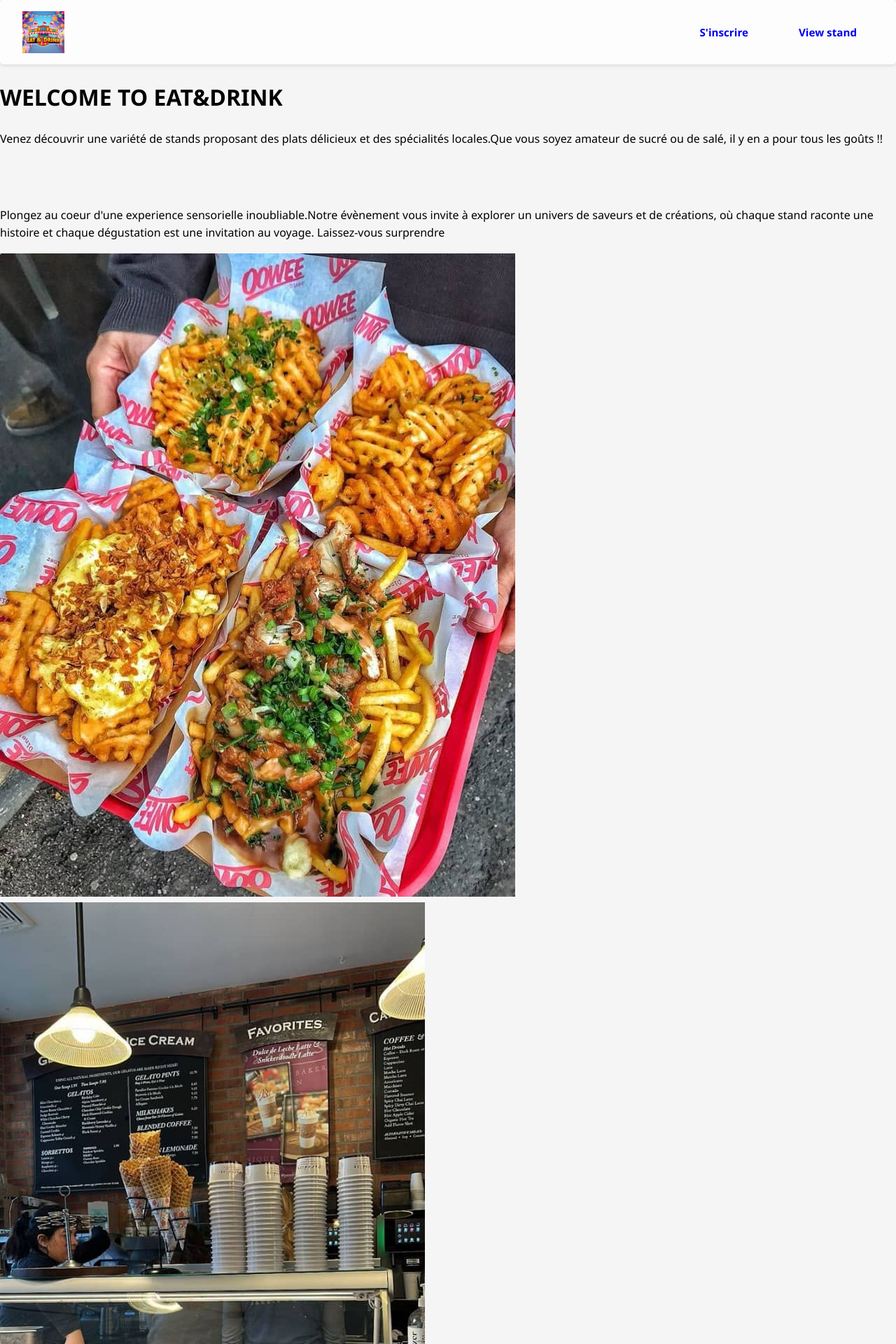
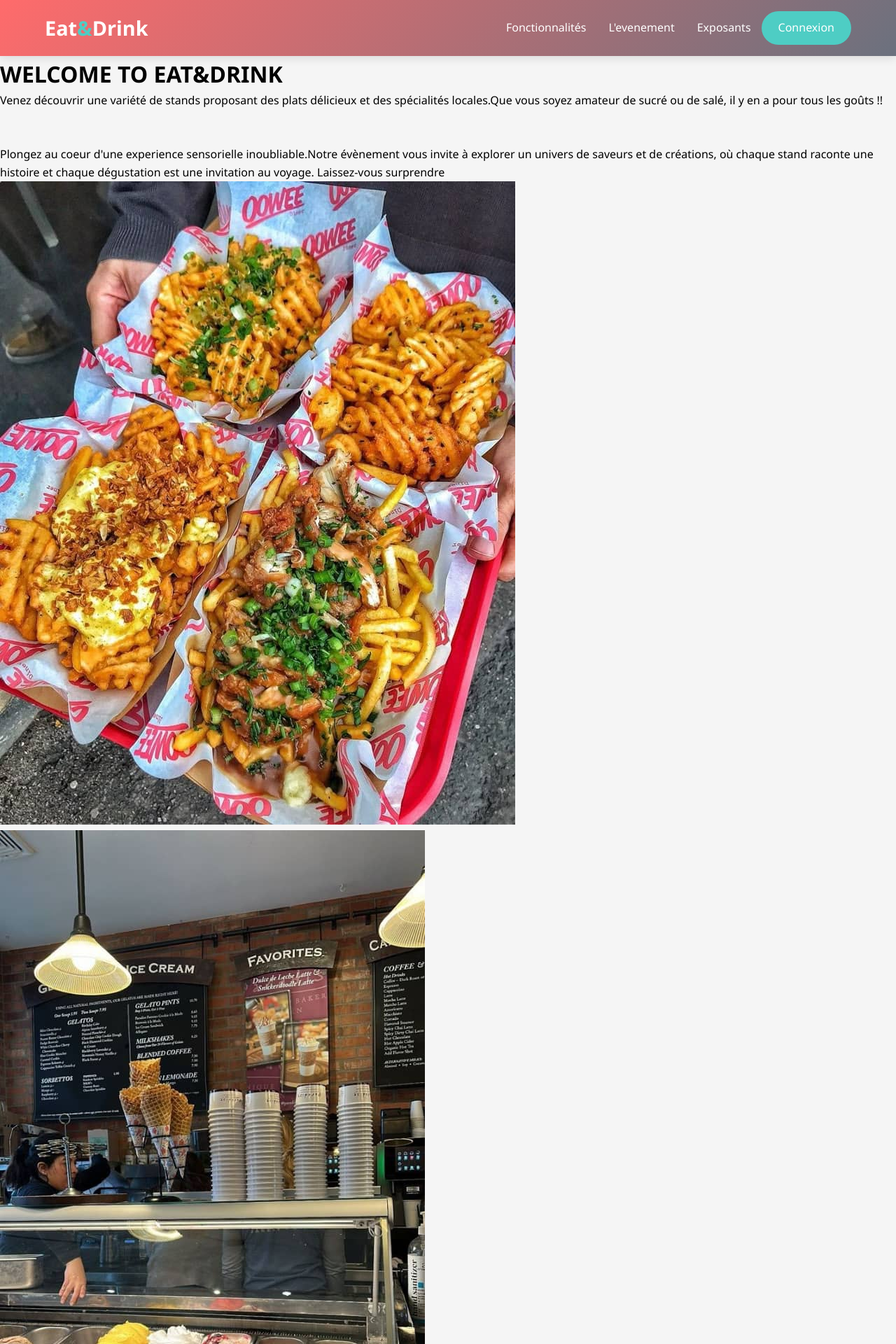
Before and after one commit to Prunelle-06/eat-drink, a Laravel app: page / in a window 1280 px wide. Shown: the top 1920 px of the page at 70% size. Run offline with Laravel 12, Linux system fonts and the light colour scheme.

Commit message:
FEAT: Header page d'acceuil

```diff
--- a/public/css/style.css
+++ b/public/css/style.css
@@ -1,3 +1,15 @@
+:root {
+  --primary: #FF6B6B;  /* Rouge gardé pour la cohérence */
+  --secondary: #6B717E;  /* Gris bleuté */
+  --dark: #1F2232;     /* Noir profond */
+  --light: #F9F9F9;    /* Blanc pur */
+  --accent: #4ECDC4;   /* Turquoise gardé pour les CTA */
+}
+* {
+  margin: 0;
+  padding: 0;
+  box-sizing: border-box;
+}
 body {
     font-family: 'Segoe UI', Tahoma, Geneva, Verdana, sans-serif;
     margin: 0;
@@ -9,202 +21,78 @@
 }
 
 /* --- Style du Header et de la Navbar --- */
-.navbar {
-    display: flex;
-    justify-content: space-between;
-    align-items: center;
-    padding: 1rem 2rem;
-    background-color: rgba(255, 255, 255, 0.8);
-    box-shadow: 0 2px 5px rgba(0,0,0,0.1);
-    position: sticky;
-    top: 0;
-    z-index: 1000;
-    border-radius: 5px;
+header {
+  background: linear-gradient(135deg, var(--primary), var(--secondary));
+  color: white;
+  padding: 1rem 0;
+  box-shadow: 0 4px 12px rgba(0,0,0,0.1);
+  position: sticky;
+  top: 0;
+  z-index: 100;
 }
-
-/* --- Taille et Animation du Logo --- */
-.logo img {
-    height: 60px;
-    width: auto;
-    display: block;
-    cursor: pointer;
-    transition: transform 0.4s cubic-bezier(0.25, 0.8, 0.25, 1); /* Transition douce pour l'animation */
+.container {
+  width: 90%;
+  max-width: 1200px;
+  margin: 0 auto;
 }
-
-/* Animation simple au survol du logo */
-.logo img:hover {
-    transform: scale(1.1);
+nav {
+  display: flex;
+  align-items: center;
+  justify-content: space-between;
 }
-
-/* --- Style des Liens de Navigation (Boutons) --- */
+.logo {
+  font-size: 1.8rem;
+  font-weight: 700;
+  display: flex;
+  align-items: center;
+}
+.logo span {
+  color: var(--accent);
+}
+.all-links {
+  display: flex;
+  align-items: center;
+  gap: 15px;
+}
 .nav-links {
-    list-style: none;
-    display: flex;
-    margin: 0;
-    padding: 0;
+  display: flex;
+  align-items: center;
+  gap: 2rem;
 }
-
-.nav-links li {
-    margin-left: 1.5rem;
+.nav-links a, .cta-button a {
+  color: white;
+  text-decoration: none;
+  font-weight: 500;
+  transition: all 0.3s ease;
 }
-
-.btn {
-    display: inline-block;
-    padding: 0.8rem 1.5rem;
-    border: none;
-    border-radius: 25px;
-    text-decoration: none;
-    font-weight: bold;
-    cursor: pointer;
-    transition: all 0.3s ease;
-    font-size: 0.95rem;
+.nav-links a:hover, .cta-button a {
+  color: var(--accent);
+  transform: translateY(-2px);
 }
-
-/* Style du bouton "S'inscrire" */
-.btn-primary {
-    background-color: var(--couleur-principale); /* Utilise la couleur principale */
-    color: var(--couleur-texte-clair); /* Texte blanc clair
+.nav-links a::after {
+  content: '';
+  position: absolute;
+  bottom: -5px;
+  left: 0;
+  width: 0;
+  height: 2px;
+  background-color: var(--accent);
+  transition: width 0.3s ease;
 }
-
-/* Animation au survol du bouton "S'inscrire" */
-.btn-primary:hover {
-    background-color: #e65e5e;
-    transform: translateY(-2px);
-    box-shadow: 0 4px 8px rgba(255, 96, 96, 0.3);
+.nav-links a:hover::after {
+  width: 100%;
 }
-
-/* Style du bouton "View stand" */
-.btn-secondary {
-    background-color: transparent;
-    color: var(--couleur-principale);
-    border: 2px solid var(--couleur-principale);
+.cta-button {
+  background-color: var(--accent);
+  padding: 0.7rem 1.5rem;
+  border-radius: 50px;
+  font-weight: 600;
+  transition: all 0.3s ease;
 }
-
-/*main/
-v/* Gallery */
-.gallery {
-  display: grid;
-  grid-template-columns: repeat(auto-fit, minmax(250px, 1fr));
-  gap: 15px;
-  padding: 40px;
+.cta-button a {
+  color: #fff;
 }
-
-.gallery img {
-  width: 100%;
-  height: 100%;
-  object-fit: cover;
-  border-radius: 12px;
-  box-shadow: 0 4px 10px rgba(0, 0, 0, 0.1);
-  transition: transform 0.3s ease;
+.cta-button:hover {
+  transform: translateY(-2px);
+  box-shadow: 0 6px 12px rgba(0,0,0,0.15);
 }
-/* Gallery  image */
-.gallery img:hover {
-  transform: scale(1.05);
-}
-.gallery {
-  display: grid;
-  grid-template-columns: repeat(auto-fit, minmax(250px, 1fr));
-  gap: 15px;
-  padding: 40px;
-}
-
-.gallery img {
-  width: 100%;
-  height: 100%;
-  object-fit: cover;
-  border-radius: 12px;
-  box-shadow: 0 4px 10px rgba(0, 0, 0, 0.1);
-  transition: transform 0.3s ease;
-}
-
-.gallery img:hover {
-  transform: scale(1.05);
-}
-
-/* Footer */
-footer {
-  background-color: #222;
-  color: #ddd;
-  padding: 30px 20px;
-  text-align: center;
-  margin-top: 40px;
-}
-
-.footer-content {
-  max-width: 900px;
-  margin: auto;
-}
-
-.footer-content p {
-  margin-bottom: 10px;
-}
-
-.footer-content .socials a {
-  color: #ffa07a;
-  margin: 0 10px;
-  text-decoration: none;
-  transition: color 0.3s ease;
-}
-
-.footer-content .socials a:hover {
-  color: #ffcc70;
-}
-.main-inscription{
-    display: flex;
-    justify-content: center;
-    align-items: center;
-    min-height: 80vh;
-    padding: 20px;
-}
-
-.form-container {
-    background-color: white;
-    padding: 40px;
-    border-radius: 12px;
-    box-shadow: 0 8px 16px rgba(0,0,0,0.1);
-    width: 100%;
-    max-width: 500px;
-}
-
-.form-container h2 {
-    text-align: center;
-    margin-bottom: 20px;
-    color: #e67e22;
-}
-
-form input, form textarea {
-    width: 100%;
-    padding: 12px;
-    margin-bottom: 15px;
-    border: 1px solid #ccc;
-    border-radius: 6px;
-    font-size: 14px;
-}
-
-form textarea {
-    resize: vertical;
-}
-
-button[type="submit"] {
-    background-color: palevioletred;
-    color: white;
-    padding: 12px;
-    border: none;
-    border-radius: 6px;
-    font-size: 16px;
-    cursor: pointer;
-    width: 100%;
-}
-
-button[type="submit"]:hover {
-    background-color: palevioletred;
-}
-  h1{
-    color: #e65e5e;
-  }
-  p{
-    color: #e67e22;
-  }
- h1{
-  color: antiquewhite;
- }
--- a/resources/views/acceuil.blade.php
+++ b/resources/views/acceuil.blade.php
@@ -8,17 +8,26 @@
 </head>
 <body>
     <!--header-->
-   <header>
-      <nav class="navbar">
-      <div class="logo">
-        <img src="{{ asset('images/edlogo1.png') }}" alt="un logo" id="logo" width="300">
+    <header>
+      <div class="container">
+        <nav>
+            <div class="logo">
+                Eat<span>&</span>Drink
+            </div>
+            <div class="all-links">
+              <div class="nav-links">
+              <a href="#features">Fonctionnalités</a>
+              <a href="#">L'evenement</a>
+              <a href="#exposants">Exposants</a>
+              </div>
+              <div class="cta-button">
+                <a href="">Connexion</a>
+              </div>
+            </div>
+        </nav>
       </div>
-       <ul class="nav-links">
-        <li><a href="{{ url('/inscription') }}" class="btn ">S'inscrire</a></li>
-        <li><a href="#" class="btn ">View stand</a></li>
-      </ul>
-    </nav>
-  </header>
+    </header>
+
       <!--main content-->
     <main>
         <div class="global">
```
Also changed, not shown: 1 other file.
